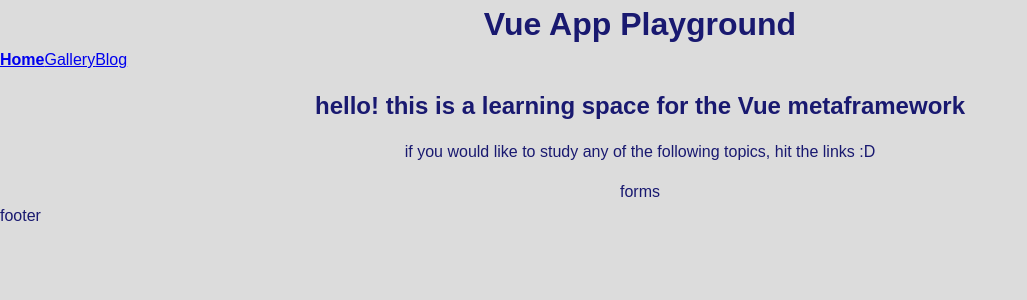
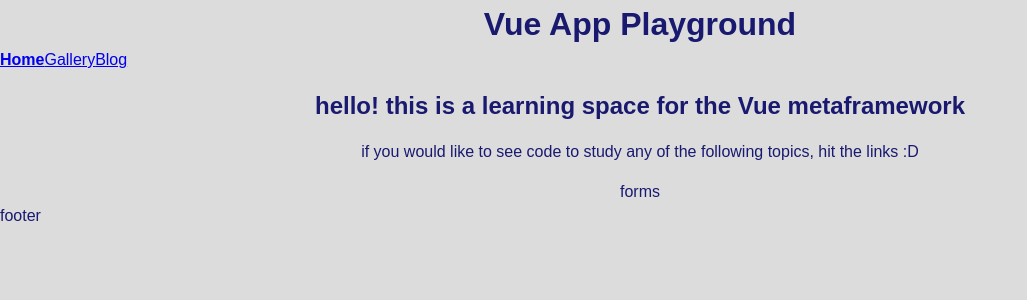
Before and after one commit to elbi3/vue-curriculum-project, a Vue app in the folder my-vue-app/: page / in a window 1280 px wide. Shown: the top 300 px of the page, without its empty margins (0-1027 px from the left). Built offline with nearby package versions, Linux system fonts and the light colour scheme; the HTML template or start-up script is replaced by a standard one; what @tanstack/vue-query would draw is missing.

Commit message:
Refactor blog posts project to its own view and add routerlink to titles for individual display in new post component

```diff
--- a/my-vue-app/src/BlogPosts.vue
+++ b/my-vue-app/src/components/BlogPosts.vue
@@ -161,7 +161,7 @@ function handleSubmit(){
 <template>
     <div class="container">
         <form class="my-form" v-on:submit.prevent="handleSubmit">
-            <h2>Add a new post:</h2>
+            <h3>Add a new post:</h3>
             <div class="input-container">
                 <label for="blog-title">Post title:</label>
                 <input name="blog-title" type="text" class="title-input"v-model="newPost.title">
@@ -177,11 +177,16 @@ function handleSubmit(){
             <p>{{newPost.body}}</p>
         </section>
         <!-- //since template is invisble to the DOM, place the "key" on a "real" element: -->
+        <h2>Blog Posts:</h2>
         <template v-for="blog in blogsData" :key="blog.id">
             <section class="my-post">
                 <button class="fix" title="edit this post" @click="handleBlogPostEdit(blog.id, blog.title, blog.body)">🛠️</button>
                 <div class="blog-title-box">
-                    <h3 class="post-title">{{blog.title}}</h3>
+                    <RouterLink :to="`/blog/post/${blog.id}`">
+                        <h3 class="post-title">{{blog.title}}</h3>
+                    </RouterLink>
+                    <!-- <router-link :to="`/blog/${blog.id}`">
+                    </router-link> -->
                     <button class="pencil" title="edit title" @click="handleTitleEdit(blog.id, blog.title)">✏️</button>
                 </div>
                 <div class="blog-body-box">
--- /dev/null
+++ b/my-vue-app/src/components/Post.vue
@@ -0,0 +1,3 @@
+<template>
+    <p>my little blog post</p>
+</template>
--- a/my-vue-app/src/views/Home.vue
+++ b/my-vue-app/src/views/Home.vue
@@ -9,7 +9,7 @@ import { RouterLink } from 'vue-router';
     </nav>
     <main class="home-main">
         <h2>hello! this is a learning space for the Vue metaframework</h2>
-        <p>if you would like to study any of the following topics, hit the links :D</p>
+        <p>if you would like to see code to study any of the following topics, hit the links :D</p>
         <ul>
             <li>forms</li>
         </ul>
```
Also changed, not shown: my-vue-app/src/router/index.js (+9 -3 lines), 1 other file (tests, documents, lock files or other folders).
